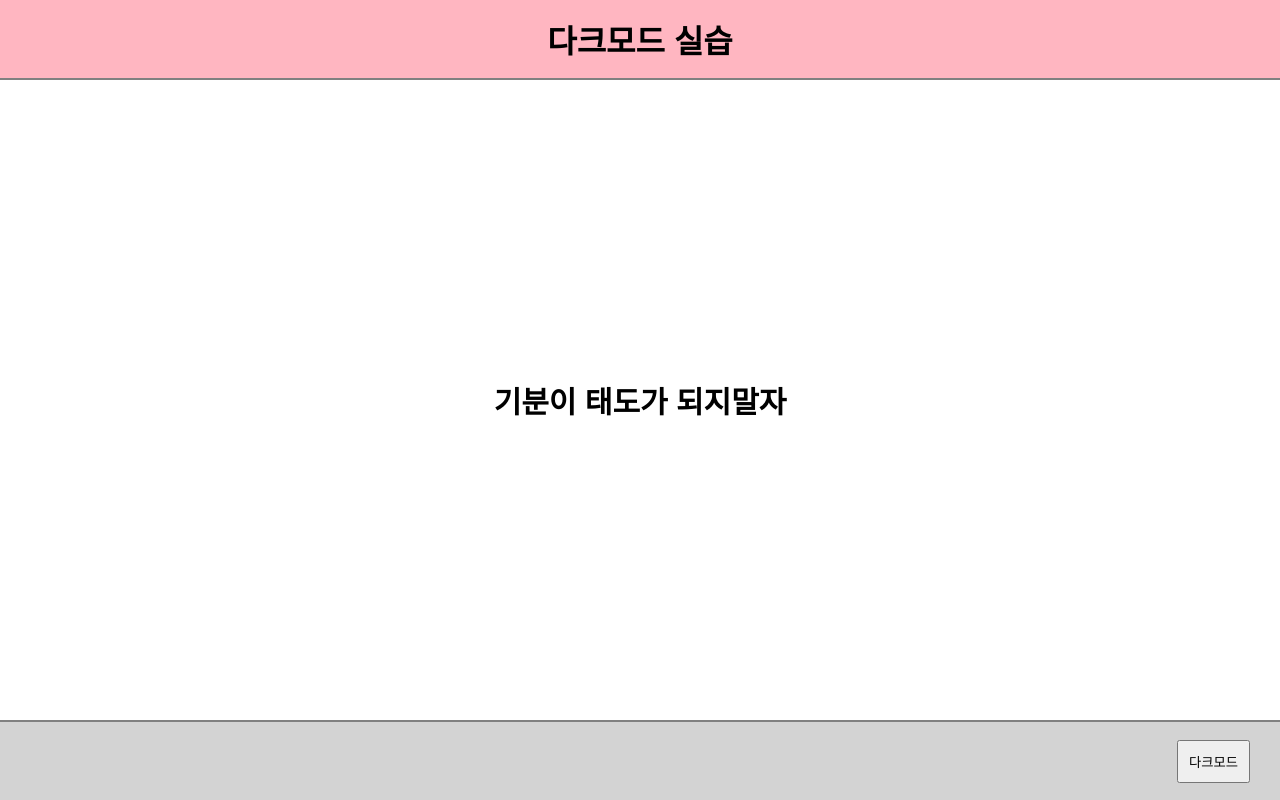
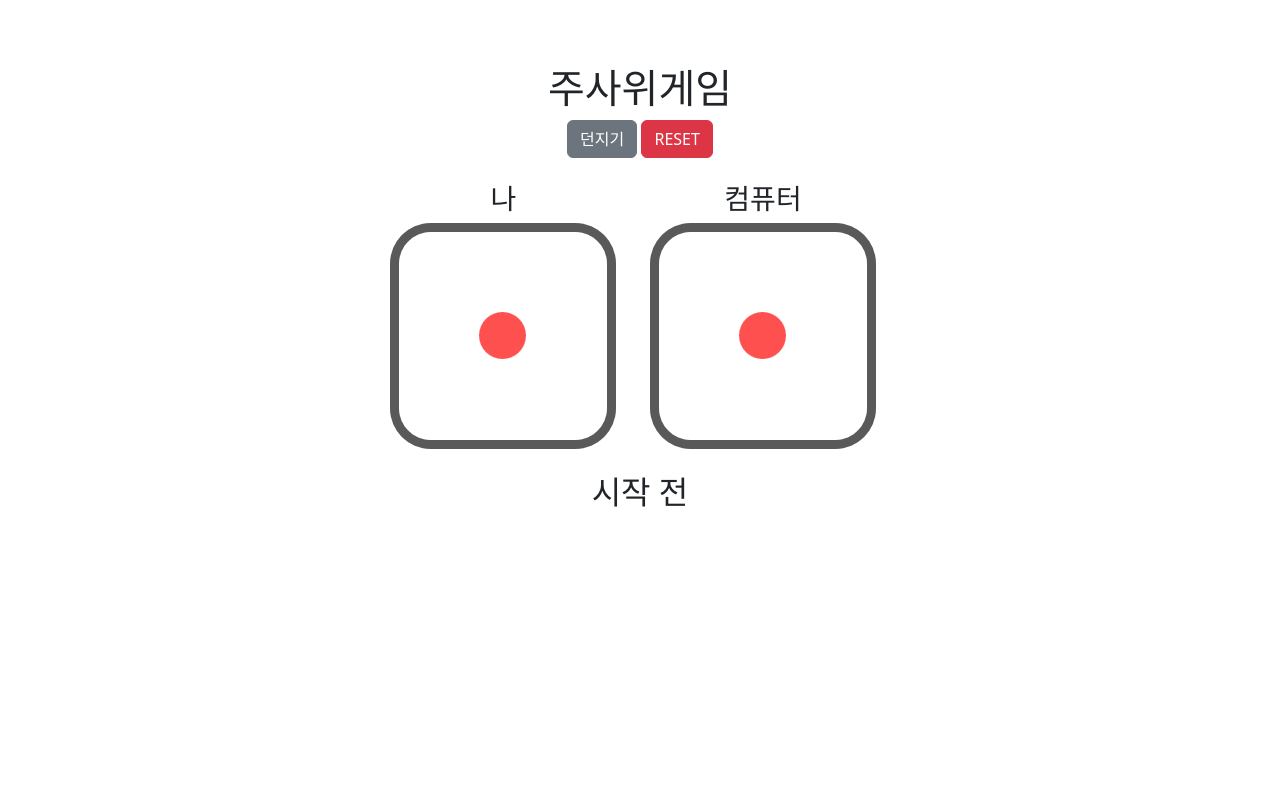
Before and after one commit to sonde8/React-practice, a React (Create React App) app: page / in a window 1280 px wide. Built offline with nearby package versions, Linux system fonts and the light colour scheme.

Commit message:
useEffect 연습 및 주사위 게임

```diff
--- a/src/css/ex04.css
+++ b/src/css/ex04.css
@@ -0,0 +1,32 @@
+.box {
+  padding: 5% 0px;
+
+  display: flex;
+  justify-content: center;
+  align-items: center;
+
+  flex-direction: column;
+}
+
+.board-container {
+  display: flex;
+  justify-content: center;
+  align-items: center;
+}
+
+.board-area {
+  margin: 5%;
+  display: flex;
+  margin-left: 10px;
+  flex-direction: column;
+  justify-content: center;
+  align-items: center;
+}
+
+.board-area h4 {
+  margin-top: 10%;
+}
+
+.board-area div {
+  border: 1px solid black;
+}
--- a/src/example/Ex04_p.jsx
+++ b/src/example/Ex04_p.jsx
@@ -23,19 +23,37 @@ const Ex04_p = () => {
   const [myDice, setMyDice] = useState(1)
   const [comDice, setComDice] = useState(1)
 
-  const makeRandom = () => {
-  }
+  const [result, setResult] = useState('시작 전')
+
+  const [round, setRound] = useState(1)
+  // myDice나 comDice로 변화를 감지할 경우, 적은 확률이지만 두 개 다 두 판 다 같은 값이 나올 수도 있음
+  // 그럴 때는 감지X
 
   const throwDice = () => {
     setMyDice(parseInt(Math.random()*6)+1)
     setComDice(parseInt(Math.random()*6)+1)
+    setRound(round+1)
   }
 
   const resetDice = () => {
     setMyDice(1)
     setComDice(1)
+    setRound(1)
   }
-  console.log(myDice);
+
+
+  useEffect(()=>{
+    console.log(round);
+    if(round > 1){
+      if(myDice > comDice){
+        setResult('승리')
+      } else if (myDice < comDice){
+        setResult('패배')
+      } else {
+        setResult('무승부')
+      }
+    }
+  }, [round])
 
   return (
     <div className='box'>
@@ -51,13 +69,14 @@ const Ex04_p = () => {
         <Board comDice = {comDice} name = '컴퓨터'/>
       </div>
 
-
-      <h2>
+      {/* useEffect 배우기 이전 코드 */}
+      {/* <h2>
         {myDice > comDice
         ? <p>승리</p>
         : <p>패배</p>
       }
-      </h2>
+      </h2> */}
+      <h2>{result}</h2>
 
     </div>
   )
--- a/src/index.js
+++ b/src/index.js
@@ -3,7 +3,7 @@ import ReactDOM from 'react-dom/client';
 import './index.css';
 // import App from './App';
 
-// import App from './example/Ex04_p'
+import App from './example/Ex04_p'
 
 // import App from './example/CelebCard'
 
@@ -11,7 +11,7 @@ import './index.css';
 
 // import App from './example/Context'
 
-import App from './example/DarkMode'
+// import App from './example/DarkMode'
 
 
 
```
Also changed, not shown: src/example/UseEffect.jsx (added, +37 -0 lines).
